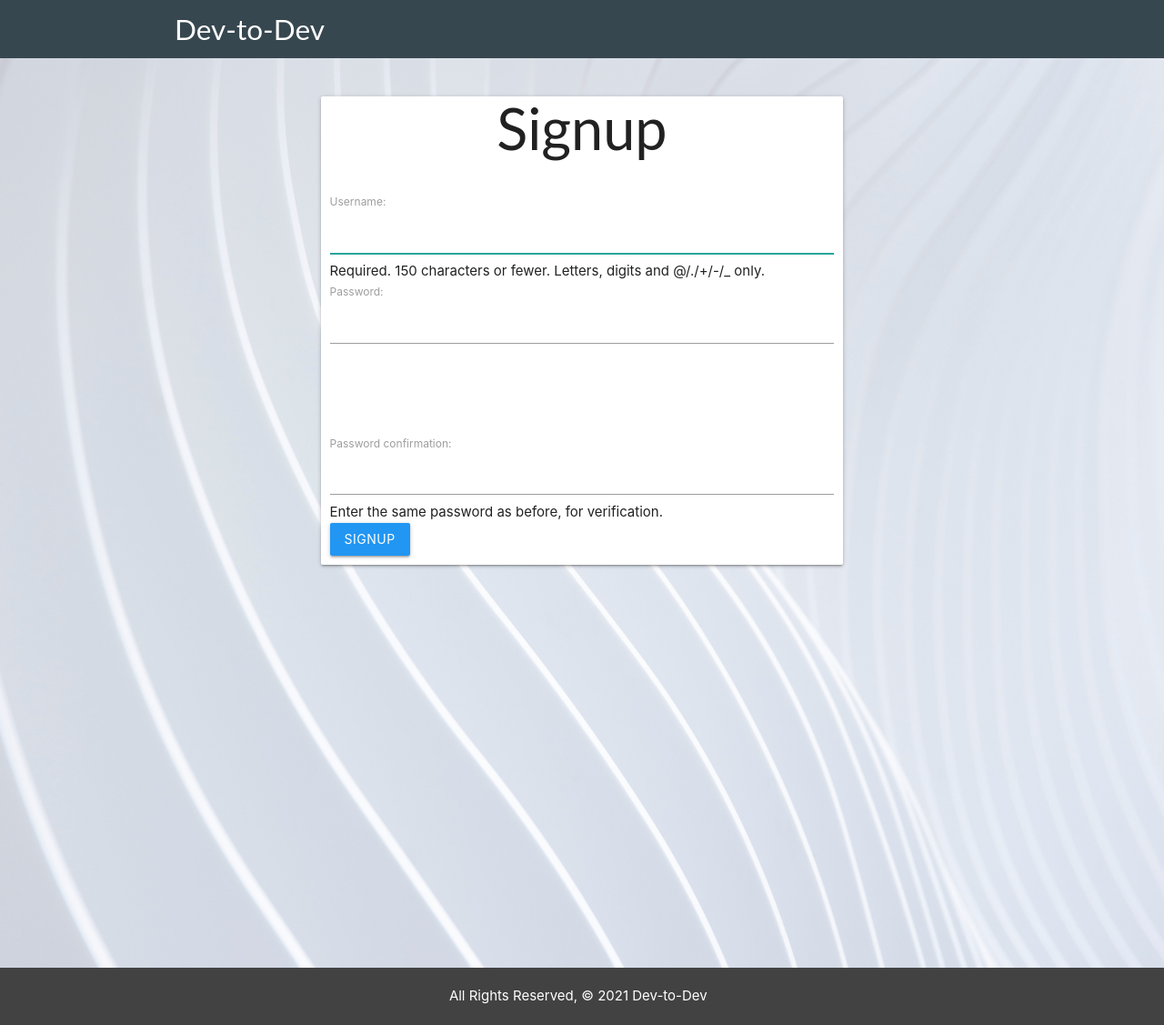
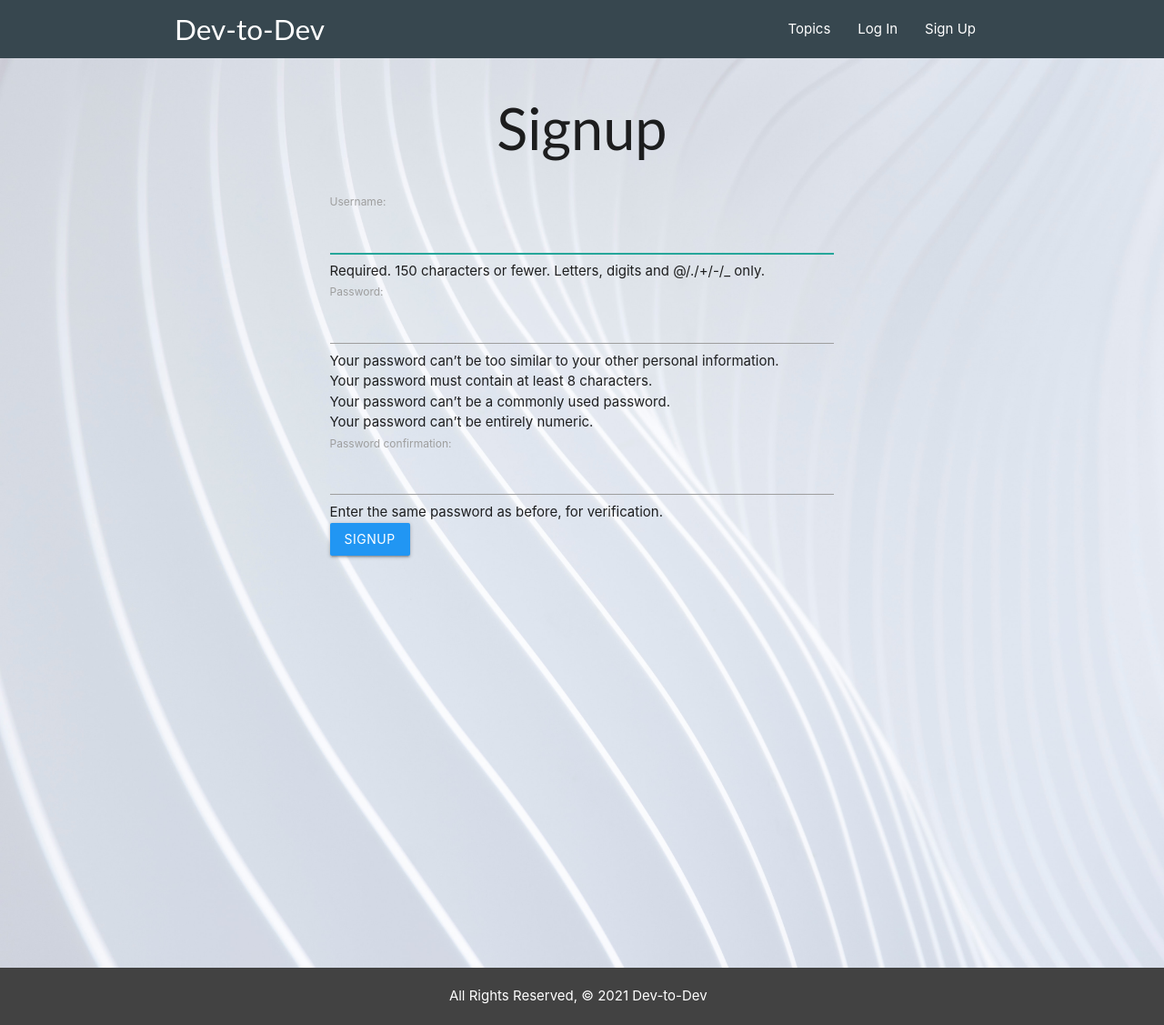
Before and after one commit to dainylcua/dev-to-dev, a Django app: page /accounts/signup/ in a window 1280 px wide. Shown: the whole page at 91% size. Run offline with Django 3.2, Linux system fonts and the light colour scheme; some libraries are stand-ins or nearby versions.

Commit message:
Cleans up code

```diff
--- a/main_app/admin.py
+++ b/main_app/admin.py
@@ -1,7 +1,6 @@
 from django.contrib import admin
 from .models import Topic, Comment, Post
 
-# Register your models here.
 admin.site.register(Topic)
 admin.site.register(Comment)
 admin.site.register(Post)
--- a/main_app/models.py
+++ b/main_app/models.py
@@ -16,7 +16,6 @@ class Topic(models.Model):
       return f"{self.title} is topic number {self.id}"
 
 class Post(models.Model):
-    # user = models.ForeignKey(User, on_delete=models.CASCADE)
     title = models.CharField(max_length=50)
     description = models.TextField(max_length=250)
     score = models.IntegerField(default=0, editable=False)
@@ -32,7 +31,6 @@ class Post(models.Model):
         return reverse('posts_detail', kwargs={'topic_id':self.topic.id, 'post_id':self.id})
 
 class Comment(models.Model):
-    # user = models.ForeignKey(User, on_delete=models.CASCADE)
     content = models.TextField(max_length=250)
     score = models.IntegerField(default=0, editable=False)
     date = models.DateField('date_published', auto_now=True)
--- a/main_app/templates/base.html
+++ b/main_app/templates/base.html
@@ -10,7 +10,6 @@
     <link rel="stylesheet" href="https://cdnjs.cloudflare.com/ajax/libs/materialize/1.0.0/css/materialize.min.css">
     <script src="https://cdnjs.cloudflare.com/ajax/libs/materialize/1.0.0/js/materialize.min.js"></script>
     <script src="https://kit.fontawesome.com/6fc5c678f7.js" crossorigin="anonymous"></script>
-
     <title>Dev-to-Dev</title>
 </head>
 <body>
@@ -57,7 +56,7 @@
     <div class="container">
         <div class="row">
             <div class="col s12 16">
-             All Rights Reserved, &copy; 2021 Dev-to-Dev &nbsp;
+              All Rights Reserved, &copy; 2021 Dev-to-Dev &nbsp;
             </div>
         </div>
     </div>
@@ -66,9 +65,7 @@
   <script src="https://cdnjs.cloudflare.com/ajax/libs/materialize/1.0.0-beta/js/materialize.min.js"></script>
   <script>
     $(document).ready(function(){
-
       $('.sidenav').sidenav();
-
     });
   </script>
 </html>
--- a/main_app/templates/home.html
+++ b/main_app/templates/home.html
@@ -41,5 +41,4 @@
             </div>
         </div>
     </footer>
-
 </html>
--- a/main_app/templates/main_app/comment_confirm_delete.html
+++ b/main_app/templates/main_app/comment_confirm_delete.html
@@ -1,5 +1,4 @@
 {% extends 'base.html' %}
-
 {% block content%}
 <div class="container center-align">
     <h1>Delete Comment</h1>
--- a/main_app/templates/main_app/comment_form.html
+++ b/main_app/templates/main_app/comment_form.html
@@ -1,5 +1,4 @@
 {% extends 'base.html' %}
-
 {% block content%}
 <form class="container" action="" method="post">
     {% csrf_token %}
--- a/main_app/templates/main_app/post_confirm_delete.html
+++ b/main_app/templates/main_app/post_confirm_delete.html
@@ -1,5 +1,4 @@
 {% extends 'base.html' %}
-
 {% block content%}
 <div class="container center-align">
     <h1>Delete Post</h1>
--- a/main_app/templates/main_app/post_form.html
+++ b/main_app/templates/main_app/post_form.html
@@ -1,5 +1,4 @@
 {% extends 'base.html' %}
-
 {% block content%}
 <form class="container" action="" method="post">
     {% csrf_token %}
--- a/main_app/templates/main_app/topic_confirm_delete.html
+++ b/main_app/templates/main_app/topic_confirm_delete.html
@@ -1,5 +1,4 @@
 {% extends 'base.html' %}
-
 {% block content%}
 <div class="container center-align">
     <h1>Delete Topic</h1>
--- a/main_app/templates/main_app/topic_form.html
+++ b/main_app/templates/main_app/topic_form.html
@@ -1,5 +1,4 @@
 {% extends 'base.html' %}
-
 {% block content%}
 <form action="" method="post">
     {% csrf_token %}
--- a/main_app/templates/posts/detail.html
+++ b/main_app/templates/posts/detail.html
@@ -1,5 +1,4 @@
 {% extends 'base.html' %}
-
 {% block content %}
 <div class="container">
 	<div class="row">
--- a/main_app/templates/registration/login.html
+++ b/main_app/templates/registration/login.html
@@ -1,5 +1,4 @@
 {% extends 'base.html' %}
-
 {% block content %}
 <div class="container">
     <div class="row">
--- a/main_app/templates/registration/signup.html
+++ b/main_app/templates/registration/signup.html
@@ -1,13 +1,11 @@
 {% extends 'base.html' %}
-
 {% block content %}
 <div class="container">
     <div class="row">
         <div class="col s8 offset-s2">
-            <div class="card">
             <h1 class="center-align">Signup</h1>
             {% if error_message %}
-                    <p class="red-text center-align">{{ error_message }}</p>
+                <p class="red-text">{{ error_message }}</p>
             {% endif %}
             <form action="{% url 'signup' %}" method="post">
                 {% csrf_token %}
@@ -17,12 +15,4 @@
         </div>
     </div>
 </div>
-</div>
-
-
-<style>
-  ul {
-    visibility: {% if error_message %} visible {% else %} hidden {% endif %};
-  }
-</style>
 {% endblock %}
--- a/main_app/templates/topics/detail.html
+++ b/main_app/templates/topics/detail.html
@@ -1,5 +1,4 @@
 {% extends 'base.html' %}
-
 {% block content %}
 <div class="container">
     <div class="row">
--- a/main_app/templates/topics/index.html
+++ b/main_app/templates/topics/index.html
@@ -1,5 +1,4 @@
 {% extends 'base.html' %}
-
 {% block content %}
 <div class="container">
     <h2 class="center">Topics</h2>
--- a/main_app/urls.py
+++ b/main_app/urls.py
@@ -1,7 +1,6 @@
 from django.urls import path
 from . import views
 
-# TODO: Bugtest Update/Delete routes for every model (Topic, Post, Comment)
 urlpatterns = [
     path('', views.home, name='home'),
     path('topics/create/', views.TopicCreate.as_view(), name='topics_create'),
--- a/manage.py
+++ b/manage.py
@@ -1,4 +1,3 @@
-#!/usr/bin/env python
 """Django's command-line utility for administrative tasks."""
 import os
 import sys
```
Also changed, not shown: main_app/views.py (+0 -10 lines). Lines whose indentation alone changed are shown as unchanged.
